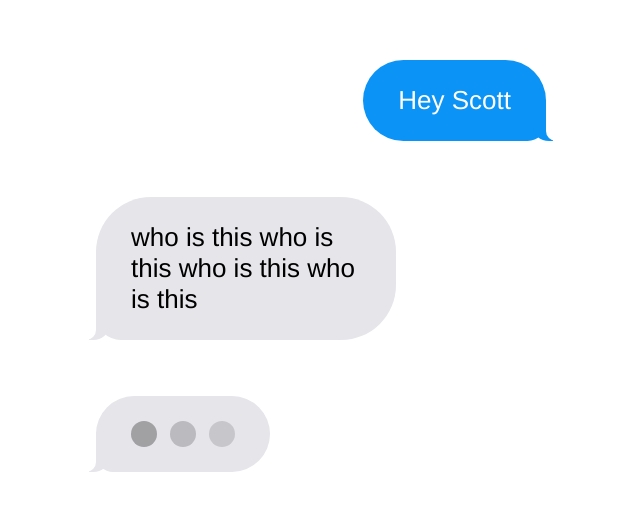
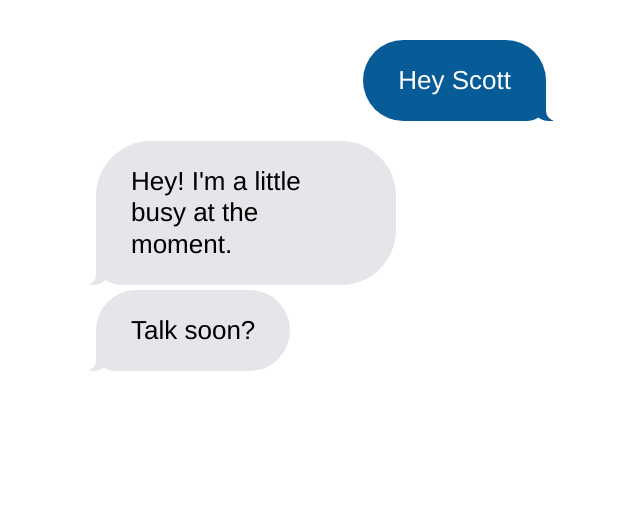
Before and after one commit to scottqmn/scott, a Next.js app: page / in a window 1280 px wide. Shown: the top 510 px of the page, without its empty margins (319-959 px from the left). Built offline with nearby package versions, Linux system fonts and the light colour scheme.

Commit message:
Message spacing

```diff
--- a/components/Splash/index.jsx
+++ b/components/Splash/index.jsx
@@ -3,8 +3,23 @@ import PropTypes from 'prop-types'
 import clsx from 'clsx'
 import styles from './styles.module.scss'
 
-const Message = ({ type, children }) => {
+const MESSAGES = [
+  [
+    { type: 'sent', content: <h1>Hey Scott</h1> },
+    { type: 'received', content: "Hey! I'm a little busy at the moment." },
+    { type: 'received', content: 'Talk soon?' },
+  ],
+  [],
+]
+
+const Message = ({ children, type, prevType }) => {
   const isTyping = useMemo(() => type === 'typing', [type])
+  const spacing = useMemo(() => {
+    if (prevType) {
+      return type === prevType ? styles.sameType : styles.diffType
+    }
+    return null
+  }, [type, prevType])
 
   const Tag = isTyping ? 'button' : 'div'
 
@@ -17,7 +32,7 @@ const Message = ({ type, children }) => {
   )
 
   return (
-    <div className={styles.wrap}>
+    <div className={clsx(styles.wrap, spacing)}>
       <Tag
         className={clsx(styles.bubble, styles[type])}
         role={isTyping ? 'button' : undefined}
@@ -30,34 +45,25 @@ const Message = ({ type, children }) => {
 
 Message.propTypes = {
   type: PropTypes.oneOf(['received', 'sent', 'typing']).isRequired,
+  prevType: PropTypes.oneOf(['received', 'sent', 'typing']),
   children: PropTypes.oneOfType([PropTypes.string, PropTypes.node]),
 }
 
 const Splash = () => {
   const [step, setStep] = useState(0)
 
-  const renderStep = () => {
-    switch (step) {
-      case 0:
-        break
-      case 1:
-      default:
-    }
-
-    return (
-      <div className={styles.step}>
-        <Message type='sent'>Hey Scott</Message>
-        <Message type='received'>
-          who is this who is this who is this who is this
-        </Message>
-        <Message type='typing' />
-      </div>
-    )
-  }
-
   return (
     <div className={styles.outer}>
-      <div className={styles.inner}>{renderStep()}</div>
+      <div className={styles.inner}>
+        {MESSAGES[step].map(({ type, content }, index) => {
+          const prevType = MESSAGES[step][index - 1]?.type
+          return (
+            <Message key={content} type={type} prevType={prevType}>
+              {content}
+            </Message>
+          )
+        })}
+      </div>
     </div>
   )
 }
--- a/components/Splash/styles.module.scss
+++ b/components/Splash/styles.module.scss
@@ -1,19 +1,20 @@
 $sm: 420px;
 $md: 768px;
 
-$sent: #0b93f6;
+$sent: #075b97;
 $received: #e5e5ea;
 $typing: #e5e5ea;
 
 .outer {
-  padding: 20px;
+  padding: 40px 20px;
 }
 
 .wrap {
   max-width: 350px;
-  margin: 2em auto;
   display: flex;
   flex-direction: column;
+  margin-left: auto;
+  margin-right: auto;
 
   @media (min-width: $sm) {
     max-width: 400px;
@@ -22,13 +23,20 @@ $typing: #e5e5ea;
   @media (min-width: $md) {
     max-width: 450px;
   }
+
+  &.sameType {
+    margin-top: 0.25em;
+  }
+
+  &.diffType {
+    margin-top: 1em;
+  }
 }
 
 .bubble {
   border-radius: 25px;
   font-size: 20px;
   line-height: 1.2;
-  margin-bottom: 0.6em;
   max-width: 300px;
   padding: 15px 25px;
   position: relative;
```
